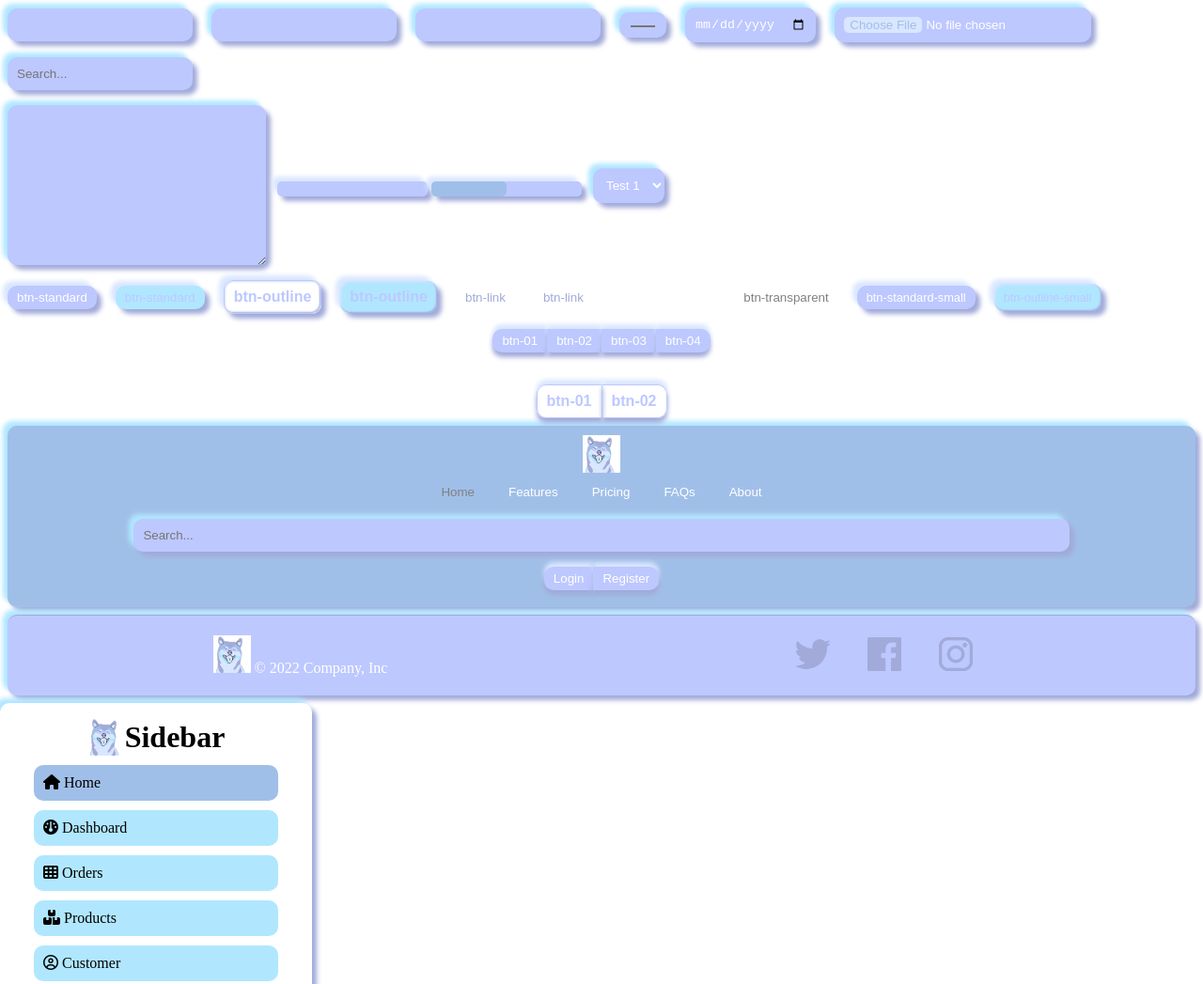
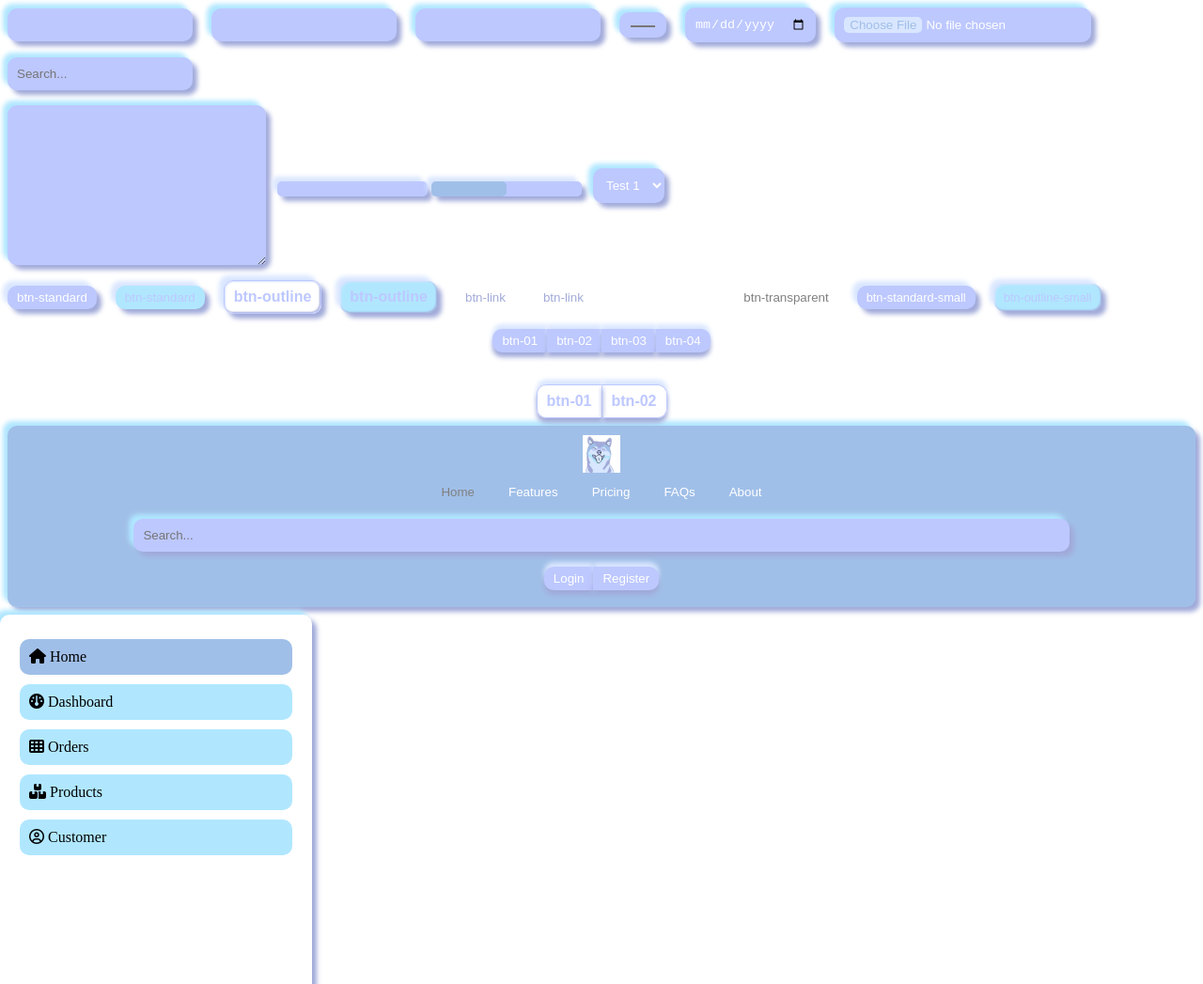
Before and after one commit to valajr/BlueDog, a plain HTML site: page index.html in a window 1280 px wide. Shown: the top 1047 px of the page at 94% size. Drawn offline with Linux system fonts and the light colour scheme.

Commit message:
minor fixes on sidebar

```diff
--- a/import/style.css
+++ b/import/style.css
@@ -287,17 +287,6 @@ input[type=file]::-ms-browse:active {
     margin-left: 0;
 }
 
-.sidebar-logo {
-    display: flex;
-    align-items: center;
-    text-decoration: none;
-    text-align: center;
-    height: 40px;
-    font-weight: 600;
-    font-size: 2rem;
-    vertical-align: middle;
-}
-
 .sidebar-content {
     width: 100%;
     list-style: none;
@@ -315,7 +304,7 @@ input[type=file]::-ms-browse:active {
     margin-top: 10px;
     background-color: var(--primary-medium-light);
     border-radius: 10px;
-    width: 80%;
+    width: 90%;
 }
 
 .nav-item:hover:not(disabled):not(.nav-active), .sidebar-user:hover:not(disabled):not(.nav-active) {
--- a/index.html
+++ b/index.html
@@ -75,29 +75,7 @@
             </div>
         </header>
 
-        <footer class="footer test">
-            <div class="footer-logo">
-                <img src="import/images/bluedog.jpeg" width='40' heigth='40' alt="bluedog logo" class="logo">
-                <span>© 2022 Company, Inc</span>
-            </div>
-            <div class="footer-content">
-                <button class="btn btn-transparent" onclick="location.href='#'" type="button">
-                    <img src="import/images/twitter.png" alt="twitter logo">
-                </button>
-                <button class="btn btn-transparent" onclick="location.href='#'" type="button">
-                    <img src="import/images/facebook.png" alt="facebook logo">
-                </button>
-                <button class="btn btn-transparent"  onclick="location.href='#'" type="button">
-                    <img src="import/images/instagram.png" alt="instagram logo">
-                </button>
-            </div>
-        </footer>
-
         <div class="sidebar">
-            <div class="sidebar-logo">
-                <img src="import/images/bluedog.jpeg" width='40' heigth='40' alt="bluedog logo" class="logo">
-                <span>Sidebar</span>
-            </div>
             <ul class="sidebar-content">
                 <li class="nav-item nav-active">
                     <i class="fa-solid fa-house"></i>
@@ -126,6 +104,24 @@
                 <span>User name</span>
             </div>
         </div>
+
+        <footer class="footer test">
+            <div class="footer-logo">
+                <img src="import/images/bluedog.jpeg" width='40' heigth='40' alt="bluedog logo" class="logo">
+                <span>© 2022 Company, Inc</span>
+            </div>
+            <div class="footer-content">
+                <button class="btn btn-transparent" onclick="location.href='#'" type="button">
+                    <img src="import/images/twitter.png" alt="twitter logo">
+                </button>
+                <button class="btn btn-transparent" onclick="location.href='#'" type="button">
+                    <img src="import/images/facebook.png" alt="facebook logo">
+                </button>
+                <button class="btn btn-transparent"  onclick="location.href='#'" type="button">
+                    <img src="import/images/instagram.png" alt="instagram logo">
+                </button>
+            </div>
+        </footer>
     </form>
 </body>
 </html>
```
